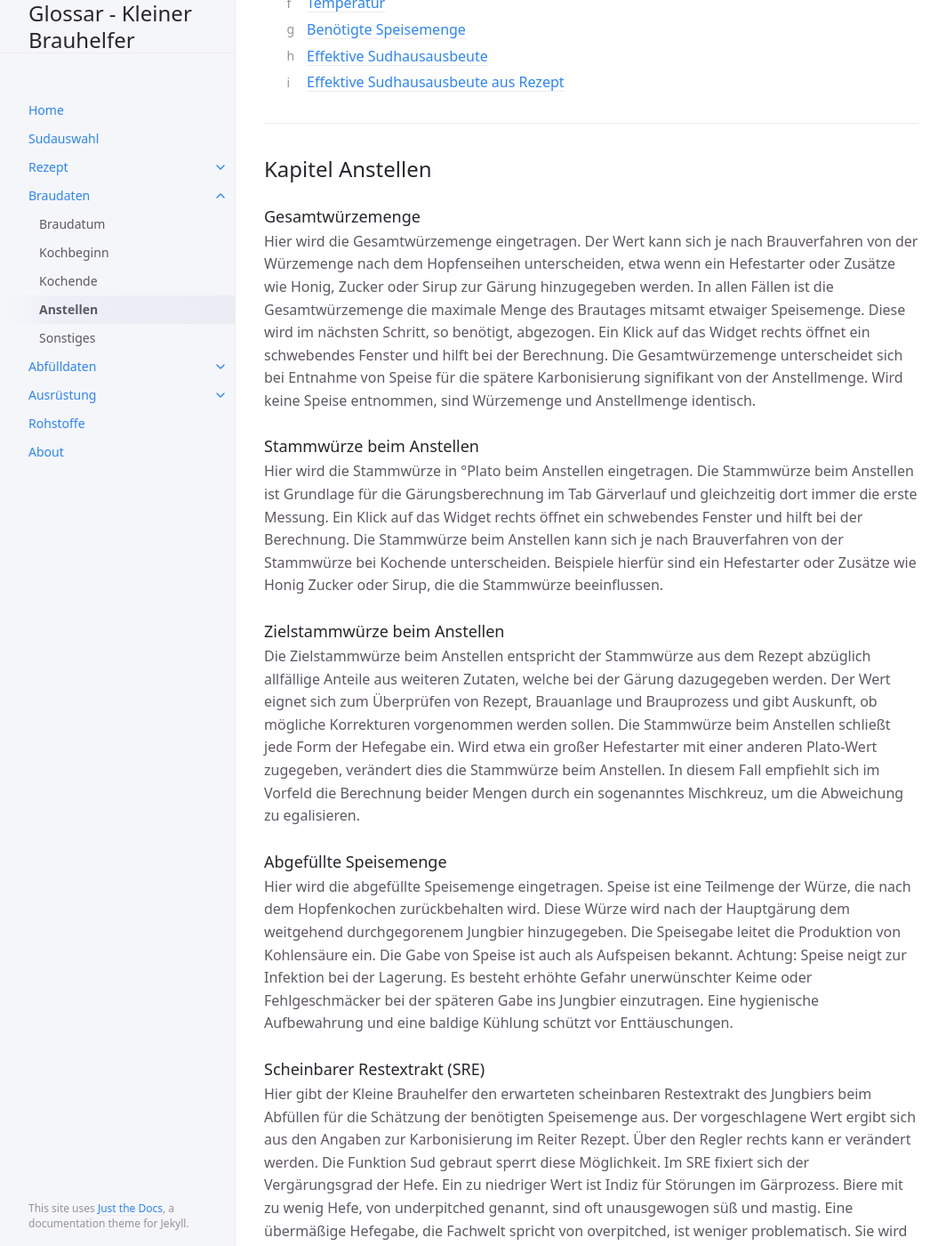
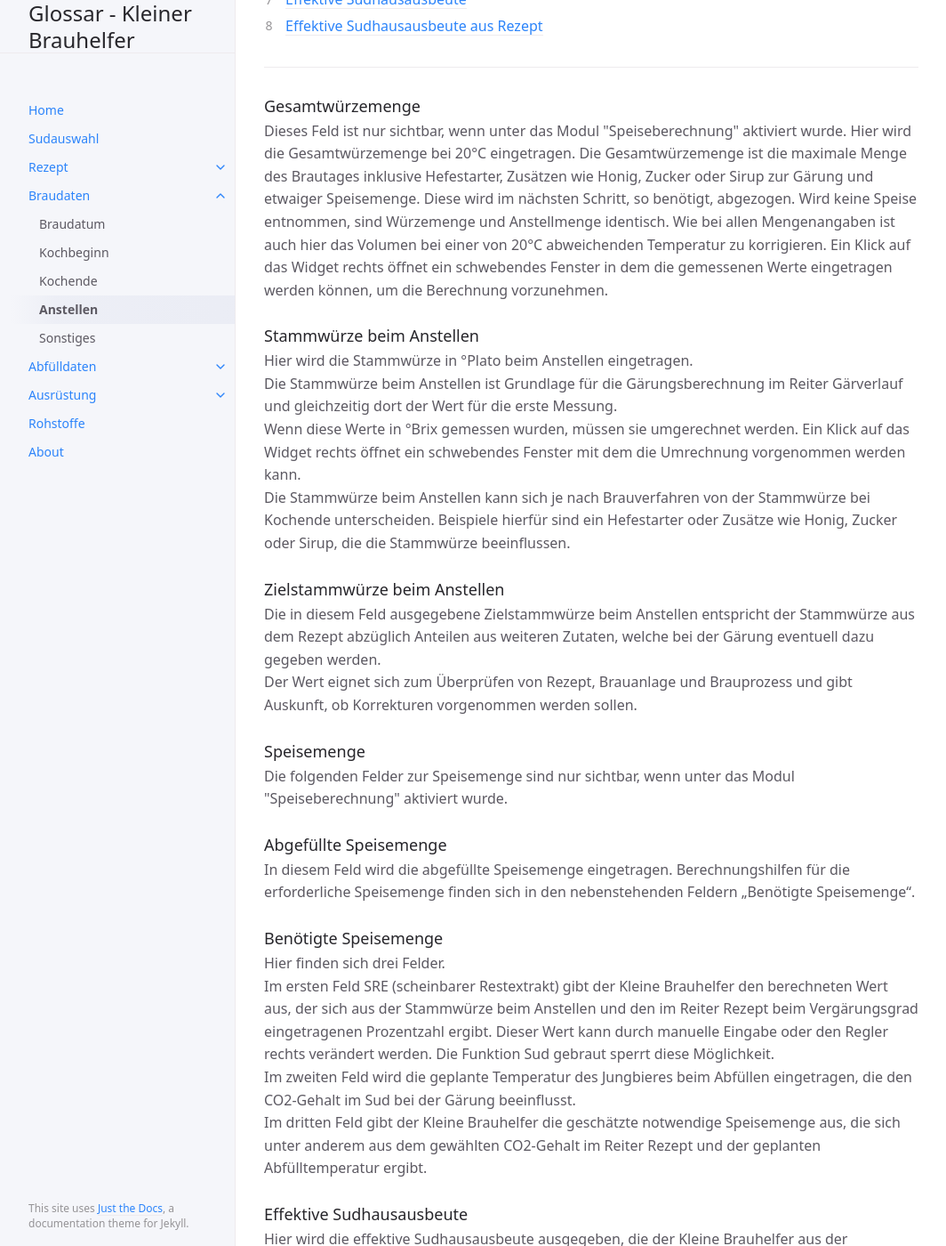
Before and after one commit to IsometricXH/kbh-glossar, a Jekyll site: the page built from docs/3-braudaten/4-anstellen.md, in a window 1280 px wide and 1400 px high, scrolled down 381 px. Shown: the whole window at 89% size, without its empty margins (107-1171 px from the left). Built offline with Jekyll 4.4.1, drawn with Linux system fonts in a browser that asks for light colours; some of the changed text lies outside the part shown.

Commit message:
Update 4-anstellen.md

```diff
--- a/docs/3-braudaten/4-anstellen.md
+++ b/docs/3-braudaten/4-anstellen.md
@@ -17,50 +17,40 @@ nav_order: 4
 
 ---
 
-## Kapitel Anstellen
-
 ### Gesamtwürzemenge
-Hier wird die Gesamtwürzemenge eingetragen.
-Der Wert kann sich je nach Brauverfahren von der Würzemenge nach dem Hopfenseihen unterscheiden, etwa wenn ein Hefestarter oder Zusätze wie Honig, Zucker oder Sirup zur Gärung hinzugegeben werden. In allen Fällen ist die Gesamtwürzemenge die maximale Menge des Brautages mitsamt etwaiger Speisemenge. Diese wird im nächsten Schritt, so benötigt, abgezogen. Ein Klick auf das Widget rechts öffnet ein schwebendes Fenster und hilft bei der Berechnung.
-Die Gesamtwürzemenge unterscheidet sich bei Entnahme von Speise für die spätere Karbonisierung signifikant von der Anstellmenge. Wird keine Speise entnommen, sind Würzemenge und Anstellmenge identisch.
+Dieses Feld ist nur sichtbar, wenn unter <Einstellungen-Module> das Modul "Speiseberechnung" aktiviert wurde.
+Hier wird die Gesamtwürzemenge bei 20°C eingetragen.
+Die Gesamtwürzemenge ist die maximale Menge des Brautages inklusive Hefestarter, Zusätzen wie Honig, Zucker oder Sirup zur Gärung und etwaiger Speisemenge. Diese wird im nächsten Schritt, so benötigt, abgezogen.
+Wird keine Speise entnommen, sind Würzemenge und Anstellmenge identisch.
+Wie bei allen Mengenangaben ist auch hier das Volumen bei einer von 20°C abweichenden Temperatur zu korrigieren.
+Ein Klick auf das Widget rechts öffnet ein schwebendes Fenster in dem die gemessenen Werte eingetragen werden können, um die Berechnung vorzunehmen.
 
 ### Stammwürze beim Anstellen
 Hier wird die Stammwürze in °Plato beim Anstellen eingetragen.
-Die Stammwürze beim Anstellen ist Grundlage für die Gärungsberechnung im Tab Gärverlauf und gleichzeitig dort immer die erste Messung. Ein Klick auf das Widget rechts öffnet ein schwebendes Fenster und hilft bei der Berechnung.
-Die Stammwürze beim Anstellen kann sich je nach Brauverfahren von der Stammwürze bei Kochende unterscheiden. Beispiele hierfür sind ein Hefestarter oder Zusätze wie Honig Zucker oder Sirup, die die Stammwürze beeinflussen.
+Die Stammwürze beim Anstellen ist Grundlage für die Gärungsberechnung im Reiter Gärverlauf und gleichzeitig dort der Wert für die erste Messung.
+Wenn diese Werte in °Brix gemessen wurden, müssen sie umgerechnet werden. Ein Klick auf das Widget rechts öffnet ein schwebendes Fenster mit dem die Umrechnung vorgenommen werden kann.
+Die Stammwürze beim Anstellen kann sich je nach Brauverfahren von der Stammwürze bei Kochende unterscheiden. Beispiele hierfür sind ein Hefestarter oder Zusätze wie Honig, Zucker oder Sirup, die die Stammwürze beeinflussen.
 
 ### Zielstammwürze beim Anstellen
-Die Zielstammwürze beim Anstellen entspricht der Stammwürze aus dem Rezept abzüglich allfällige Anteile aus weiteren Zutaten, welche bei der Gärung dazugegeben werden.
-Der Wert eignet sich zum Überprüfen von Rezept, Brauanlage und Brauprozess und gibt Auskunft, ob mögliche Korrekturen vorgenommen werden sollen.
-Die Stammwürze beim Anstellen schließt jede Form der Hefegabe ein. Wird etwa ein großer Hefestarter mit einer anderen Plato-Wert zugegeben, verändert dies die Stammwürze beim Anstellen. In diesem Fall empfiehlt sich im Vorfeld die Berechnung beider Mengen durch ein sogenanntes Mischkreuz, um die Abweichung zu egalisieren.
+Die in diesem Feld ausgegebene Zielstammwürze beim Anstellen entspricht der Stammwürze aus dem Rezept abzüglich Anteilen aus weiteren Zutaten, welche bei der Gärung eventuell dazu gegeben werden.
+Der Wert eignet sich zum Überprüfen von Rezept, Brauanlage und Brauprozess und gibt Auskunft, ob Korrekturen vorgenommen werden sollen.
+
+### Speisemenge
+Die folgenden Felder zur Speisemenge sind nur sichtbar, wenn unter <Einstellungen-Module> das Modul "Speiseberechnung" aktiviert wurde.
 
 ### Abgefüllte Speisemenge
-Hier wird die abgefüllte Speisemenge eingetragen.
-Speise ist eine Teilmenge der Würze, die nach dem Hopfenkochen zurückbehalten wird. Diese Würze wird nach der Hauptgärung dem weitgehend durchgegorenem Jungbier hinzugegeben. Die Speisegabe leitet die Produktion von Kohlensäure ein. Die Gabe von Speise ist auch als Aufspeisen bekannt.
-Achtung: Speise neigt zur Infektion bei der Lagerung. Es besteht erhöhte Gefahr unerwünschter Keime oder Fehlgeschmäcker bei der späteren Gabe ins Jungbier einzutragen. Eine hygienische Aufbewahrung und eine baldige Kühlung schützt vor Enttäuschungen.
-
-### Scheinbarer Restextrakt (SRE)
-Hier gibt der Kleine Brauhelfer den erwarteten scheinbaren Restextrakt des Jungbiers beim Abfüllen für die Schätzung der benötigten Speisemenge aus.
-Der vorgeschlagene Wert ergibt sich aus den Angaben zur Karbonisierung im Reiter Rezept. Über den Regler rechts kann er verändert werden. Die Funktion Sud gebraut sperrt diese Möglichkeit.
-Im SRE fixiert sich der Vergärungsgrad der Hefe. Ein zu niedriger Wert ist Indiz für Störungen im Gärprozess. Biere mit zu wenig Hefe, von underpitched genannt, sind oft unausgewogen süß und mastig. Eine übermäßige Hefegabe, die Fachwelt spricht von overpitched, ist weniger problematisch. Sie wird auch bewusst eingesetzt. Overpitching kann auch Geschmacksabweichungen zur Folge haben, etwa weil mehr Alkohol produziert, das Bier trockener wird. Biere, die overpitched wurden, schmecken oft dünner und "flacher" als solche mit der richtigen Hefemenge.
-
-### Temperatur
-Hier gibt der Kleine Brauhelfer die erwartete Temperatur des Jungbiers beim Abfüllen für die Schätzung der benötigten Speisemenge aus.
-Den Wert schlägt der Kleine Brauhelfer vor. Über den Regler rechts kann er verändert werden. Die Funktion Sud gebraut sperrt diese Möglichkeit.
+In diesem Feld wird die abgefüllte Speisemenge eingetragen. Berechnungshilfen für die erforderliche Speisemenge finden sich in den nebenstehenden Feldern „Benötigte Speisemenge“.
 
 ### Benötigte Speisemenge
-Hier gibt der Kleine Brauhelfer die geschätzte notwendige Speisemenge an.
-Der Wert beruht auf der gewählten Karbonisierung im Rezept sowie auf anderen Faktoren. Zu diesem Zeitpunkt ist er jedoch nur ein Näherungswert, da unter anderem die Hefearbeit und damit der Endvergärungsgrad unberücksichtigt sind.
-Achtung: Speise neigt zur Infektion bei der Lagerung. Es besteht erhöhte Gefahr unerwünschter Keime oder Fehlgeschmäcker bei der späteren Gabe ins Jungbier einzutragen. Eine hygienische Aufbewahrung und eine baldige Kühlung schützt vor Enttäuschungen.
+Hier finden sich drei Felder.
+Im ersten Feld SRE (scheinbarer Restextrakt) gibt der Kleine Brauhelfer den berechneten Wert aus, der sich aus der Stammwürze beim Anstellen und den im Reiter Rezept beim Vergärungsgrad eingetragenen Prozentzahl ergibt. Dieser Wert kann durch manuelle Eingabe oder den Regler rechts verändert werden. Die Funktion Sud gebraut sperrt diese Möglichkeit.
+Im zweiten Feld wird die geplante Temperatur des Jungbieres beim Abfüllen eingetragen, die den CO2-Gehalt im Sud bei der Gärung beeinflusst.
+Im dritten Feld gibt der Kleine Brauhelfer die geschätzte notwendige Speisemenge aus, die sich unter anderem aus dem gewählten CO2-Gehalt im Reiter Rezept und der geplanten Abfülltemperatur ergibt.
 
 ### Effektive Sudhausausbeute
-Die effektive Sudhausausbeute wird aus der gemessenen Stammwürze und Würzemenge beim Anstellen berechnet.
-Der Faktor beschreibt die Effizienz der Brauanlage sowie die Ausbeute der verwendeten Rohstoffe.
-Im Hobbymaßstab wird ein Faktor von 70% angestrebt, liegt aber tatsächlich oft darunter. Im Profibereich sind 80% Zielgröße.
-Dieser Wert bietet Orientierung für die Ausbeute der Schüttungsberechnung. Er wird im [Reiter Ausrüstung](/kbh-glossar/Ausrüstung/) zur Durchschnittsberechnung herangezogen werden.
+Hier wird die effektive Sudhausausbeute ausgegeben, die der Kleine Brauhelfer aus der gemessenen Stammwürze und Würzemenge beim Anstellen berechnet.
+Dieser Wert bietet Orientierung für die Ausbeute der Schüttungsberechnung.
+Er wird im [Reiter Ausrüstung](/kbh-glossar/Ausrüstung/) zur Ermittlung des Durchschnittswertes der aktuell benutzten Anlage für zukünftige Sude herangezogen, falls der Sud nicht als "zu ignorieren" markiert wird.
 
 ### Effektive Sudhausausbeute aus Rezept
-Hier wird die effektive Sudhausausbeute des Rezeptes angegeben. Der Wert errechnet sich aus dem praktischen Brauprozess. In vielen Fällen wird er nicht identisch mit dem im Reiter Rezept festgelegten theoretischen Wert sein. Wenn doch, gilt die Anlage als optimal eingestellt.
-Achtung: Weicht der Wert vom Durchschnittswert im [Reiter Ausrüstung](/kbh-glossar/Ausrüstung/), respektive dem eingestellten Wert im Reiter Rezept ab, kann dies vielfältige Ursachen haben. Ist die Abweichung einmalig, sollte man die Ursache im Rezept selbst suchen.
-Sind Abweichungen die Regel, gilt es die Werte im [Reiter Ausrüstung](/kbh-glossar/Ausrüstung/) anzupassen. Zu erwähnen sind hier Maße der Brauanlage, SHA, Verdampfungsrate Durchschnittswerte, Farbkorrektur, Korrektur der Nachguss- und Hauptgussmenge. Dies beseitigt aller Erfahrung nach die meisten Probleme mit abweichenden Werten im Brauprozess.
-Ist man sich bei einer neuen Anlage zunächst unsicher, empfiehlt es sich zunächst die voreingestellten Werte des Kleinen Brauhelfers nicht zu verändern, die sich auf vielen Anlagen bewährt haben. Bei Fragen hierzu helfen Fachbücher und Fachforen.
+Hier wird die geplante Sudhausausbeute aus dem Reiter Rezept ausgegeben, um einen direkten Vergleich zwischen der geplanten und tatsächlich erreichten Sudhausausbeute zu haben.
```
Also changed, not shown: other parts of docs/3-braudaten/4-anstellen.md (+1 -1 lines).
